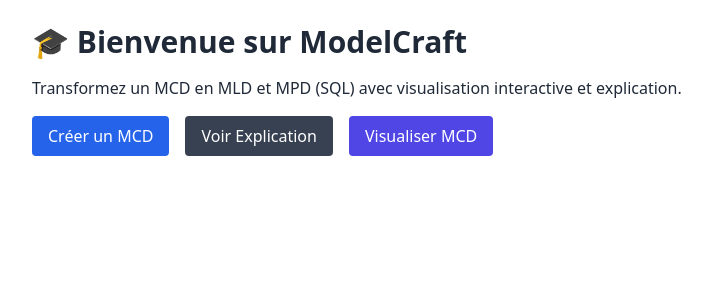
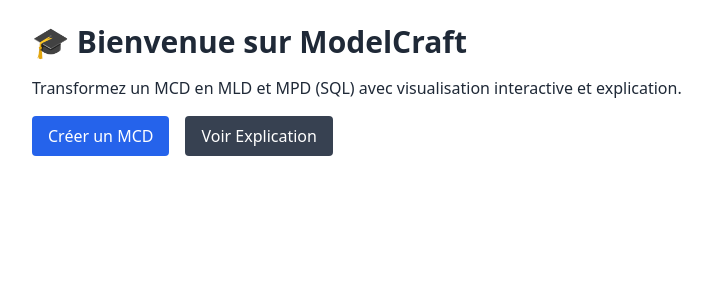
Before and after one commit to EJM0101/modelcraft, a Next.js app: page / in a window 1280 px wide. Shown: the top 300 px of the page, without its empty margins (184-896 px from the left). Built offline with nearby package versions, Linux system fonts and the light colour scheme.

Commit message:
Update index.js

```diff
--- a/pages/index.js
+++ b/pages/index.js
@@ -14,9 +14,6 @@ export default function Home() {
   <Link href="/explanation" className="bg-gray-700 text-white px-4 py-2 rounded hover:bg-gray-800">
     Voir Explication
   </Link>
-  <Link href="/visualize" className="bg-indigo-600 text-white px-4 py-2 rounded hover:bg-indigo-700">
-    Visualiser MCD
-  </Link>
  </div>
 </div>
   );
```
